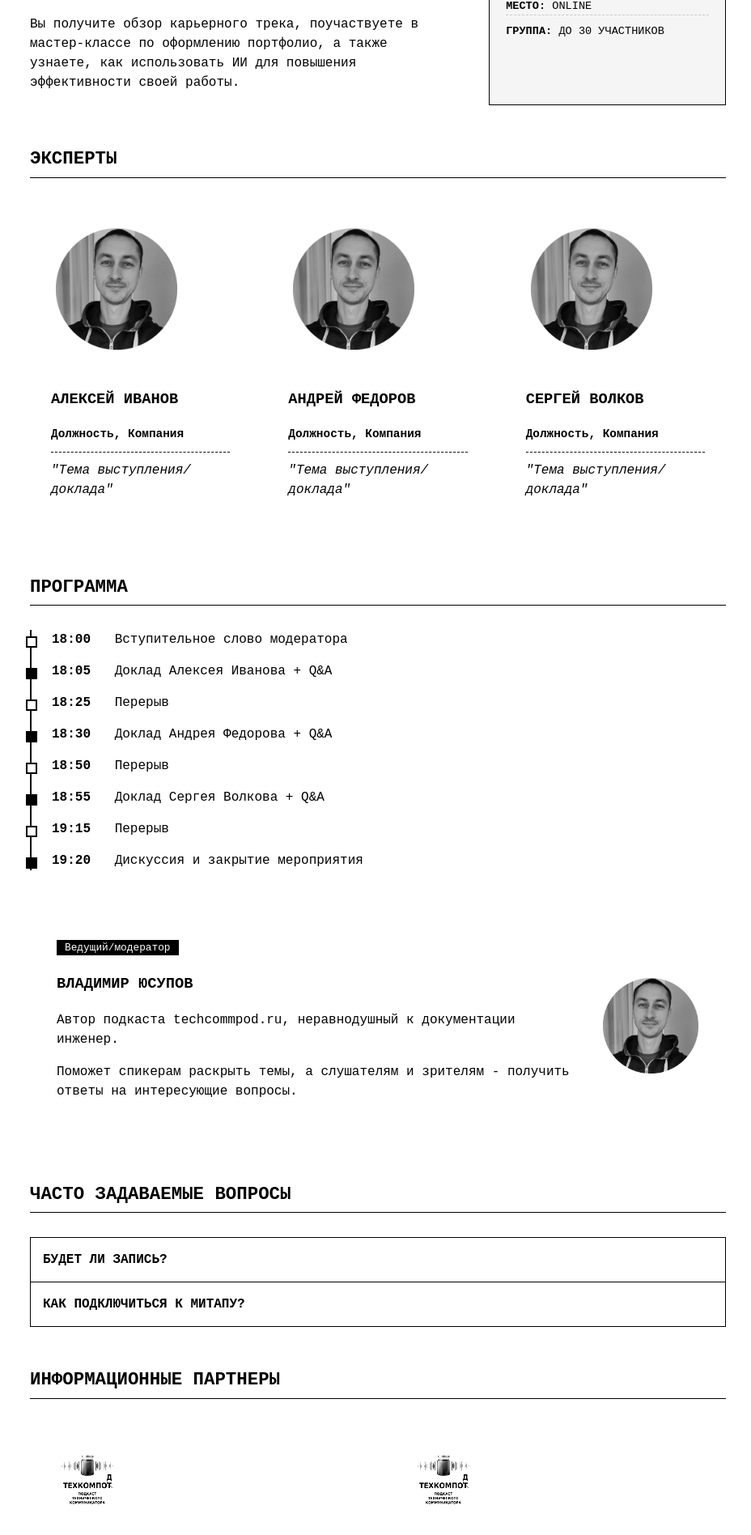
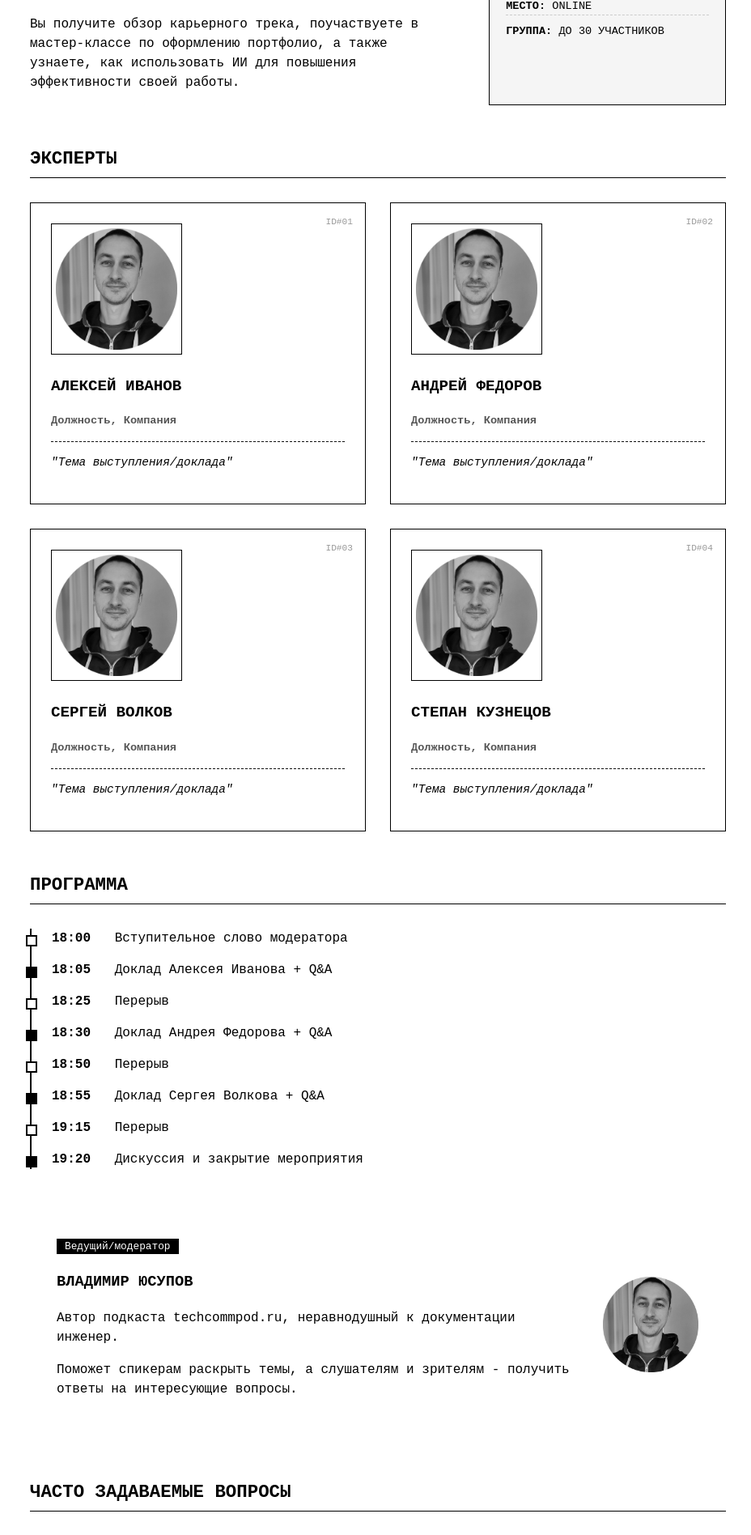
Before and after one commit to techwritex/techcommpod, a Jekyll site: the page built from meetup.md, in a window 1280 px wide. Shown: the part 458-2354 px from the top of the page at 81% size, without its empty margins (173-1101 px from the left). Built offline with Jekyll 4.4.1, drawn with Linux system fonts in a browser that asks for light colours.

Commit message:
meetup-page-test-37

```diff
--- a/_layouts/meetup.html
+++ b/_layouts/meetup.html
@@ -146,21 +146,19 @@
 
         .meta-box:last-child { border: none; }
 
-        /* 01. Speakers */
-        .speaker-grid {
+        /* 01. Speakers вариант с тремя экспертами*/
+        /* .speaker-grid {
             display: grid;
             grid-template-columns: repeat(auto-fit, minmax(260px, 1fr));
             gap: 20px;
         }
 
         .speaker-card {
-            /* border: var(--border); */
             border: var(--border-img);
             padding: 25px;
         }
 
         .img-wrapper {
-            /* border: var(--border); */
             border: var(--border-img);
             padding: 5px;
             display: inline-block;
@@ -176,6 +174,47 @@
 
         .role { font-weight: bold; font-size: 0.9rem; margin: 5px 0; }
         .topic { font-style: italic; border-top: 1px dashed #000; padding-top: 10px; margin-top: 10px; }
+        */
+
+        /* 01. Speakers 2x2 (Fixed Height) */
+        .speaker-grid {
+            display: grid;
+            grid-template-columns: repeat(2, 1fr);
+            gap: 30px;
+        }
+        .speaker-card {
+            border: var(--border);
+            padding: 25px;
+            display: flex;
+            flex-direction: column;
+            height: 100%; /* Выравнивание высоты */
+            position: relative;
+        }
+        .speaker-card::before {
+            content: "ID#" attr(data-id);
+            position: absolute;
+            right: 15px;
+            top: 15px;
+            font-size: 0.7rem;
+            color: #999;
+        }
+        .img-wrapper {
+            border: var(--border);
+            padding: 5px;
+            display: inline-block;
+            margin-bottom: 15px;
+            width: fit-content;
+        }
+        .speaker-img { display: block; width: 150px; height: 150px; filter: grayscale(1); object-fit: cover; }
+        .speaker-card h3 { margin: 10px 0 5px; font-size: 1.2rem; text-transform: uppercase; }
+        .role { font-weight: bold; font-size: 0.85rem; margin-bottom: 15px; color: #555; }
+        .topic {
+            margin-top: auto; /* Прижимает тему к низу */
+            font-style: italic;
+            border-top: 1px dashed #000;
+            padding-top: 15px;
+            font-size: 0.9rem;
+        }
 
         /* 02. Timeline */
         .timeline {
@@ -467,7 +506,7 @@
         </section>
 
         <!-- 01. Спикеры -->
-        <section class="section">
+        <!-- <section class="section">
             <h2 class="section-title">ЭКСПЕРТЫ</h2>
             <div class="speaker-grid">
                 <div class="speaker-card">
@@ -491,6 +530,47 @@
                         <img src="https://techcommpod.ru/assets/images/vladimir-yusupov-techwritexru.jpeg" alt="Сергей" class="speaker-img">
                     </div>
                     <h3>СЕРГЕЙ ВОЛКОВ</h3>
+                    <p class="role">Должность, Компания</p>
+                    <p class="topic">"Тема выступления/доклада"</p>
+                </div>
+            </div>
+        </section> -->
+        <!-- Speakers 2x2 Section -->
+        <section class="section">
+            <h2 class="section-title">ЭКСПЕРТЫ</h2>
+            <div class="speaker-grid">
+                <div class="speaker-card" data-id="01">
+                    <div class="img-wrapper">
+                        <img src="https://techcommpod.ru/assets/images/vladimir-yusupov-techwritexru.jpeg" alt="Спикер 1" class="speaker-img">
+                    </div>
+                    <h3>АЛЕКСЕЙ ИВАНОВ</h3>
+                    <p class="role">Должность, Компания</p>
+                    <p class="topic">"Тема выступления/доклада"</p>
+                </div>
+
+                <div class="speaker-card" data-id="02">
+                    <div class="img-wrapper">
+                        <img src="https://techcommpod.ru/assets/images/vladimir-yusupov-techwritexru.jpeg" alt="Спикер 2" class="speaker-img">
+                    </div>
+                    <h3>АНДРЕЙ ФЕДОРОВ</h3>
+                    <p class="role">Должность, Компания</p>
+                    <p class="topic">"Тема выступления/доклада"</p>
+                </div>
+
+                <div class="speaker-card" data-id="03">
+                    <div class="img-wrapper">
+                        <img src="https://techcommpod.ru/assets/images/vladimir-yusupov-techwritexru.jpeg" alt="Спикер 3" class="speaker-img">
+                    </div>
+                    <h3>СЕРГЕЙ ВОЛКОВ</h3>
+                    <p class="role">Должность, Компания</p>
+                    <p class="topic">"Тема выступления/доклада"</p>
+                </div>
+
+                <div class="speaker-card" data-id="04">
+                    <div class="img-wrapper">
+                        <img src="https://techcommpod.ru/assets/images/vladimir-yusupov-techwritexru.jpeg" alt="Спикер 4" class="speaker-img">
+                    </div>
+                    <h3>СТЕПАН КУЗНЕЦОВ</h3>
                     <p class="role">Должность, Компания</p>
                     <p class="topic">"Тема выступления/доклада"</p>
                 </div>
```
